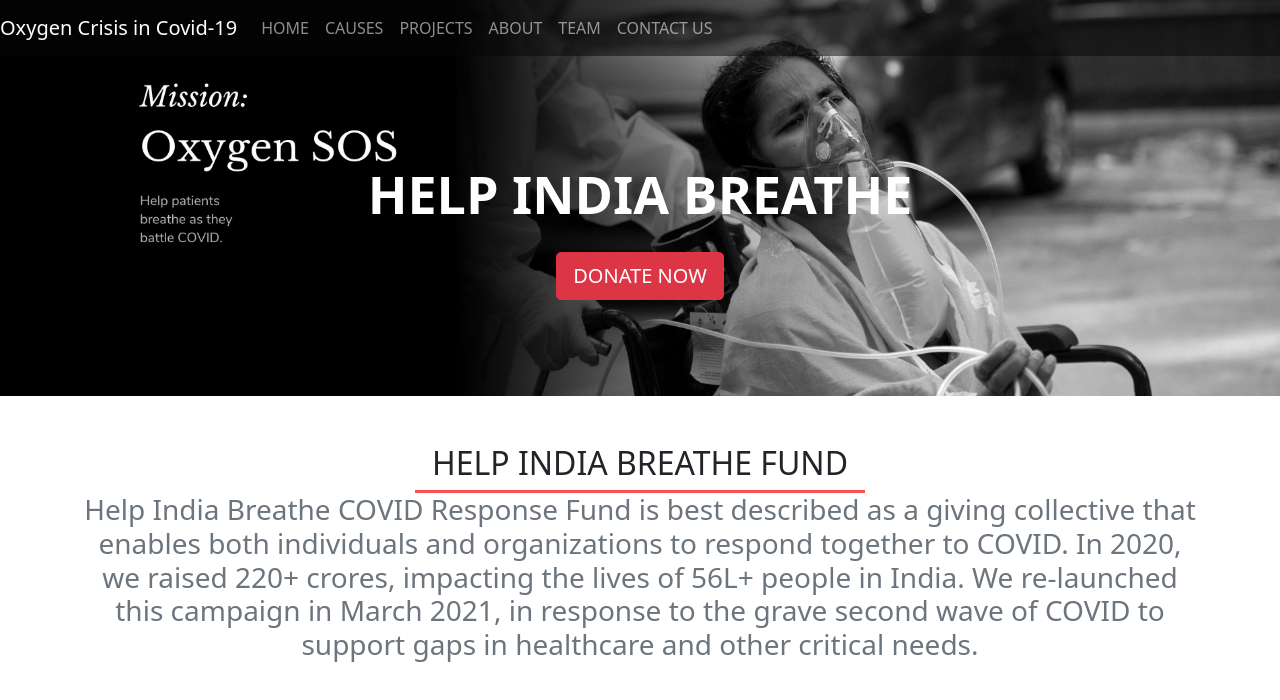
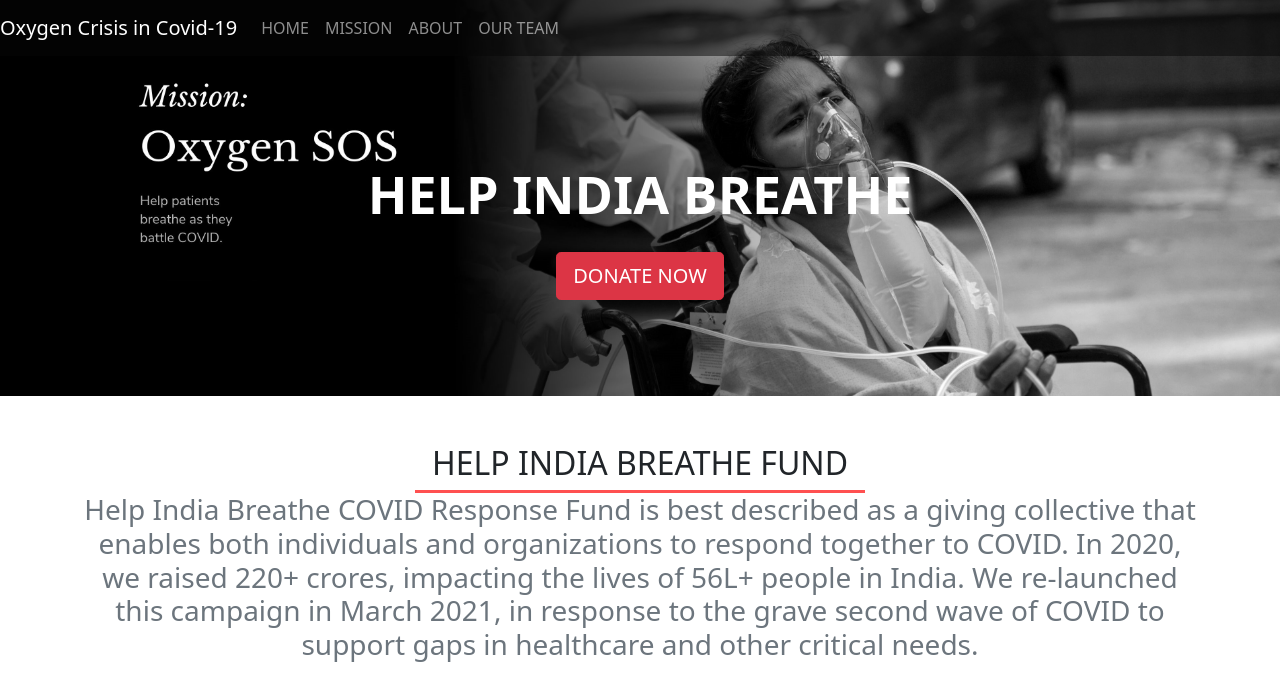
Before and after one commit to shazan99/shazan99.github.io, a plain HTML site: page index.html in a window 1280 px wide. Drawn offline with nearby package versions, Linux system fonts and the light colour scheme.

Commit message:
Added About-us and our Team section
Signed-off-by: shazan99 <ahmedshazan99@gmail.com>

```diff
--- a/index.html
+++ b/index.html
@@ -32,23 +32,15 @@
             </li>
 
             <li class="nav-item">
-                <a class="nav-link" href="#causes"> Causes</a>
+                <a class="nav-link" href="https://covid.giveindia.org/oxygen/"> Mission</a>
             </li>
 
             <li class="nav-item">
-                <a class="nav-link" href="#projects">Projects</a>
+                <a class="nav-link" href="https://www.giveindia.org/aboutus"> About</a>
             </li>
 
             <li class="nav-item">
-                <a class="nav-link" href="#about"> About</a>
-            </li>
-
-            <li class="nav-item">
-                <a class="nav-link" href="#team"> Team</a>
-            </li>
-
-            <li class="nav-item">
-                <a class="nav-link" href="#contact-us"> Contact us</a>
+                <a class="nav-link" href="https://www.giveindia.org/aboutus#team"> Our Team</a>
             </li>
 
         </ul>
```
